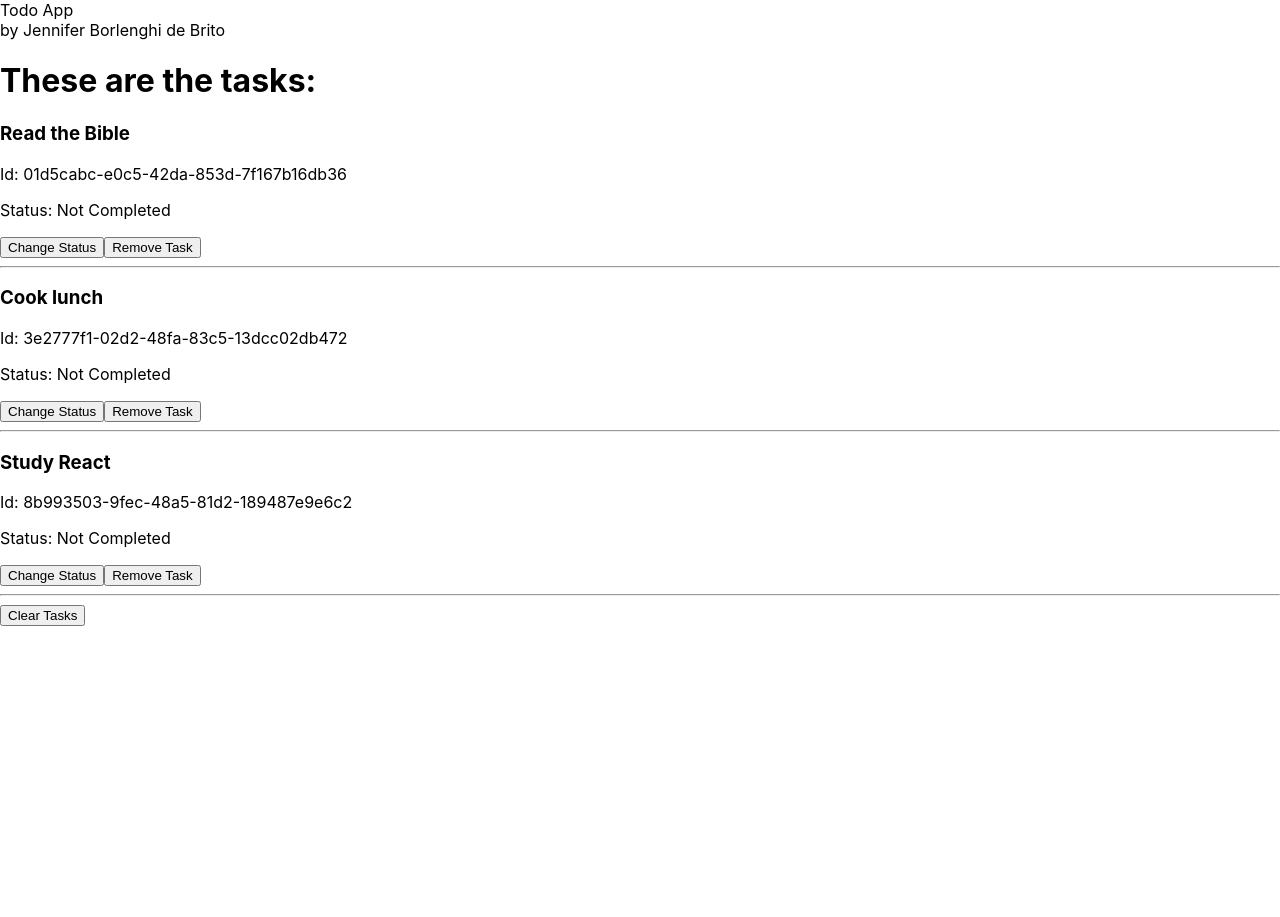
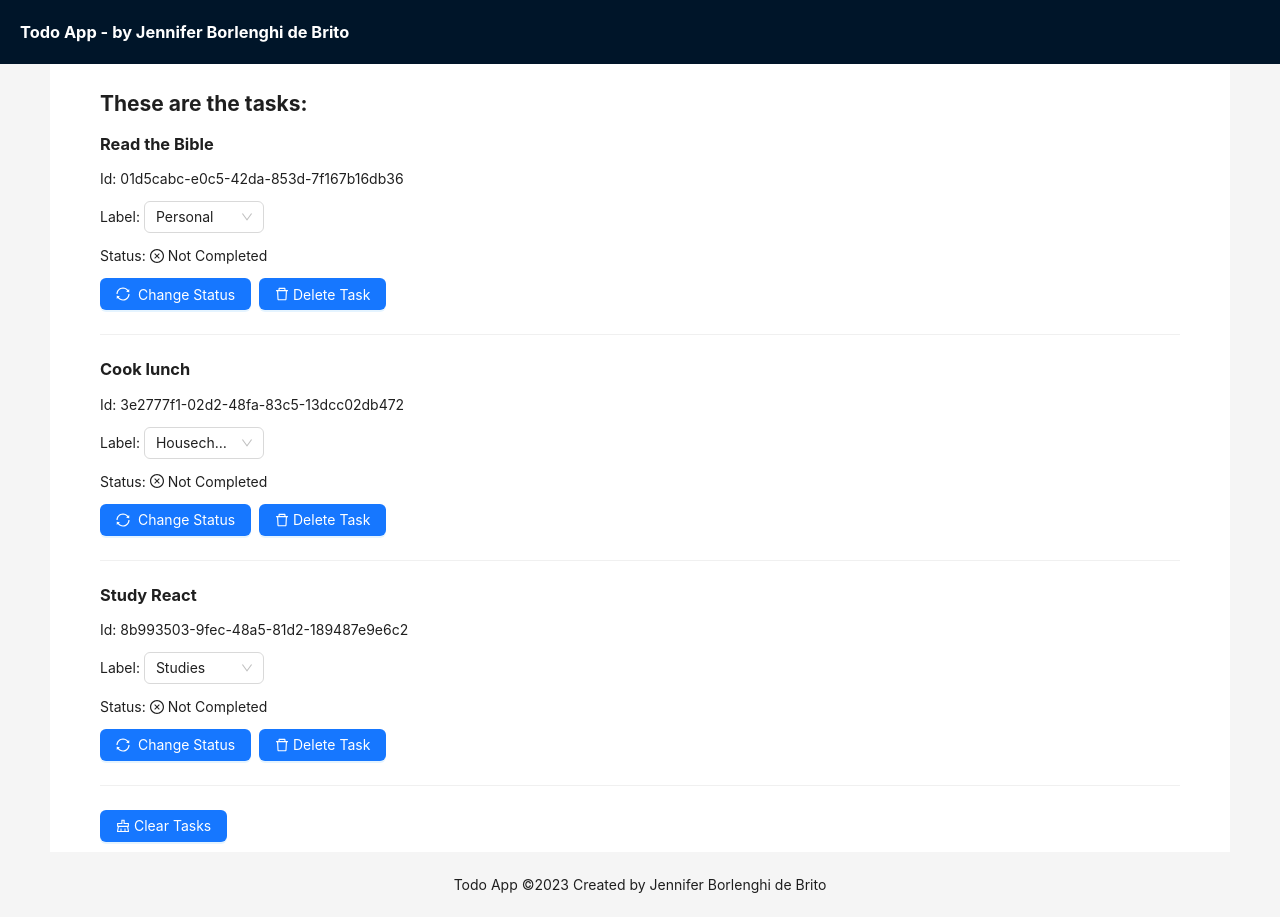
Before and after one commit to JenniferBorlenghi/ToDoApp, a React (Create React App) app: page / in a window 1280 px wide. Before the commit the page ends 800 px from the top, so only its background shows below. Built offline with nearby package versions, Linux system fonts and the light colour scheme.

Commit message:
antd library with popconfirm

```diff
--- a/package.json
+++ b/package.json
@@ -3,9 +3,11 @@
   "version": "0.1.0",
   "private": true,
   "dependencies": {
+    "@ant-design/icons": "^5.0.1",
     "@testing-library/jest-dom": "^5.16.5",
     "@testing-library/react": "^13.4.0",
     "@testing-library/user-event": "^13.5.0",
+    "antd": "^5.1.6",
     "react": "^18.2.0",
     "react-dom": "^18.2.0",
     "react-scripts": "5.0.1",
--- a/src/App.js
+++ b/src/App.js
@@ -1,12 +1,33 @@
-import Header from './components/Header';
-import Tasks from './components/Tasks';
+import { Layout, theme } from "antd";
+import AppName from "./components/AppName";
+import Tasks from "./components/Tasks";
+
+const { Header, Content, Footer } = Layout;
 
 function App() {
+  const {
+    token: { colorBgContainer },
+  } = theme.useToken();
+
   return (
-    <div>
-        <Header />
-        <Tasks />
-    </div>
+    <Layout className="layout">
+      <Header>
+        <AppName />
+      </Header>
+
+      <Content style={{ padding: "0 50px" }}>
+        <div
+          className="site-layout-content"
+          style={{ background: colorBgContainer }}
+        >
+          <Tasks />
+        </div>
+      </Content>
+
+      <Footer style={{ textAlign: "center" }}>
+        Todo App ©2023 Created by Jennifer Borlenghi de Brito
+      </Footer>
+    </Layout>
   );
 }
 
--- /dev/null
+++ b/src/components/AppName/index.js
@@ -0,0 +1,7 @@
+export default function Header() {
+  return (
+    <h3 style={{ color: "white", margin: 0, marginLeft: -30 }}>
+      Todo App - by Jennifer Borlenghi de Brito
+    </h3>
+  );
+}
--- a/src/components/Header/index.js
+++ /dev/null
@@ -1,8 +0,0 @@
-export default function Header() {
-    return (
-        <header>
-            <div>Todo App</div>
-            <div>by Jennifer Borlenghi de Brito</div>
-        </header>
-    )
-}
--- a/src/components/Tasks/Task/index.js
+++ b/src/components/Tasks/Task/index.js
@@ -1,7 +1,17 @@
+import {
+  CheckCircleOutlined,
+  CloseCircleOutlined,
+  DeleteOutlined,
+  SyncOutlined,
+} from "@ant-design/icons";
+import { Button, Space, Select, Divider, Popconfirm } from "antd";
+
 export default function Task({
   id,
   description,
   completed,
+  label,
+  handleChangeLabel,
   handleStatusChange,
   handleRemoveTask,
 }) {
@@ -13,14 +23,61 @@ export default function Task({
     handleRemoveTask(id);
   };
 
+  const changeLabel = (newLabel) => {
+    handleChangeLabel(id, newLabel);
+  };
+
   return (
     <>
       <h3>{description}</h3>
       <p>Id: {id}</p>
-      <p>Status: {completed ? "Completed" : "Not Completed"}</p>
-      <button onClick={changeTaskStatus}>Change Status</button>
-      <button onClick={removeTask}>Remove Task</button>
-      <hr />
+
+      <div>
+        <span>Label: </span>
+        <Select
+          defaultValue={label}
+          style={{ width: 120 }}
+          onChange={changeLabel}
+          options={[
+            { value: "Personal", label: "Personal" },
+            { value: "Housechores", label: "Housechores" },
+            { value: "Studies", label: "Studies" },
+            { value: "Work", label: "Work" },
+          ]}
+        />
+      </div>
+
+      <p>
+        Status:{" "}
+        {completed ? (
+          <span>
+            <CheckCircleOutlined /> Completed
+          </span>
+        ) : (
+          <span>
+            <CloseCircleOutlined /> Not Completed
+          </span>
+        )}
+      </p>
+      <Space>
+        <Button type="primary" onClick={changeTaskStatus}>
+          <SyncOutlined /> Change Status
+        </Button>
+        <Button type="primary">
+          <Popconfirm
+            title="Delete the task"
+            description="Are you sure to delete this task?"
+            onConfirm={removeTask}
+            onCancel={() => {}}
+            okText="Yes"
+            cancelText="No"
+          >
+            <DeleteOutlined /> Delete Task
+          </Popconfirm>
+        </Button>
+      </Space>
+
+      <Divider />
     </>
   );
 }
--- a/src/components/Tasks/index.js
+++ b/src/components/Tasks/index.js
@@ -1,6 +1,8 @@
 import { useState } from "react";
 import Task from "./Task";
 import { v4 as uuidv4 } from "uuid";
+import { ClearOutlined } from "@ant-design/icons";
+import { Button, Popconfirm } from "antd";
 
 export default function Tasks() {
   const [tasks, setTasks] = useState([
@@ -8,16 +10,19 @@ export default function Tasks() {
       id: uuidv4(),
       description: "Read the Bible",
       completed: false,
+      label: "Personal",
     },
     {
       id: uuidv4(),
       description: "Cook lunch",
       completed: false,
+      label: "Housechores",
     },
     {
       id: uuidv4(),
       description: "Study React",
       completed: false,
+      label: "Studies",
     },
   ]);
 
@@ -48,9 +53,20 @@ export default function Tasks() {
     setTasks(updatedTasks);
   };
 
+  // function that changes the label of the task
+  const handleChangeLabel = (id, newLabel) => {
+    const updatedTasks = [...tasks];
+    updatedTasks.forEach((task) => {
+      if (task.id === id) {
+        task.label = newLabel;
+      }
+    });
+    setTasks(updatedTasks);
+  };
+
   return (
-    <>
-      <h1>These are the tasks:</h1>
+    <div style={{ padding: "10px 50px" }}>
+      <h2>These are the tasks:</h2>
       {tasks.map((task, index) => {
         return (
           <Task
@@ -58,12 +74,26 @@ export default function Tasks() {
             id={task.id}
             description={task.description}
             completed={task.completed}
+            label={task.label}
+            priority={task.priority}
+            handleChangeLabel={handleChangeLabel}
             handleStatusChange={handleStatusChange}
             handleRemoveTask={handleRemoveTask}
           />
         );
       })}
-      <button onClick={handleClearTasks}>Clear Tasks</button>
-    </>
+      <Button type="primary">
+        <Popconfirm
+          title="Delete the task"
+          description="Are you sure to delete these tasks?"
+          onConfirm={handleClearTasks}
+          onCancel={() => {}}
+          okText="Yes"
+          cancelText="No"
+        >
+          <ClearOutlined /> Clear Tasks
+        </Popconfirm>
+      </Button>
+    </div>
   );
 }
```
Also changed, not shown: 1 other file (tests, documents, lock files or other folders).
